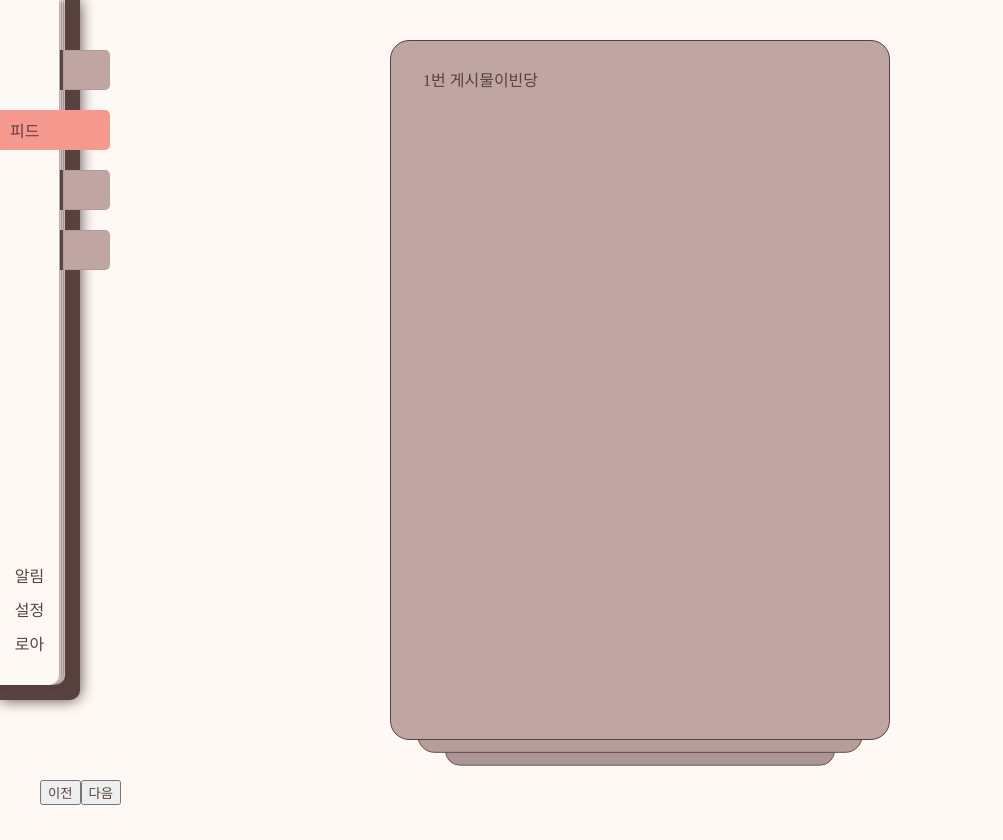
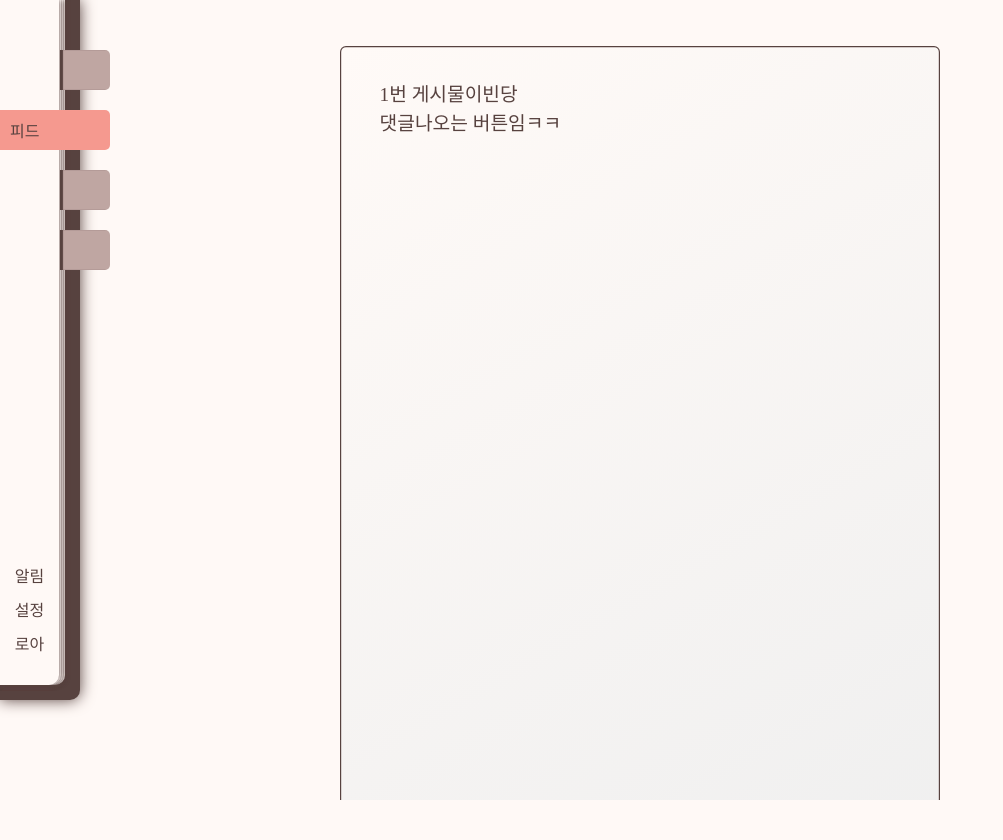
Before and after one commit to thingk0/Mybrary, a React (Create React App) app in the folder frontend/: page /feed in a window 1280 px wide. Shown: the whole page, without its empty margins (0-1003 px from the left). After the commit the page ends 800 px from the top, so only its background shows below. Built offline with nearby package versions, Linux system fonts and the light colour scheme; a web font is replaced by a local one.

Commit message:
FEAT: 피드페이지 효과 및 틀잡기
Change-Id: I5943187209eaf845773f6b48dd7c7fecdc6dc4ee

```diff
--- a/frontend/src/pages/FeedPage.js
+++ b/frontend/src/pages/FeedPage.js
@@ -1,4 +1,4 @@
-import React, { useState } from "react";
+import React, { useState, useEffect, useCallback } from "react";
 import Container from "../components/frame/Container";
 import styles from "./style/FeedPage.module.css";
 import s from "classnames";
@@ -6,18 +6,23 @@ import s from "classnames";
 export default function FeedPage() {
   const [activeIndex, setActiveIndex] = useState(1);
   const [list, setList] = useState([10, 9, 8, 7, 6, 5, 4, 3, 2, 1]);
+  const [comment, setComment] = useState(false);
 
-  //버튼은 추후에 스크롤이벤트로 바꿔야함
-  //이전버튼임
-  const handleNextClick = () => {
+  // 스로틀링을 위한 상태
+  const [isThrottled, setIsThrottled] = useState(false);
+
+  // useCallback 내에서 함수 정의
+  const handlePrevClick = useCallback(() => {
+    setComment(false);
     if (activeIndex > 1) {
       setActiveIndex(activeIndex - 1);
     }
-  };
+  }, [activeIndex]);
 
-  //다음버튼임
-  const handlePrevClick = () => {
+  // useCallback 내에서 함수 정의
+  const handleNextClick = useCallback(() => {
     setActiveIndex(activeIndex + 1);
+    setComment(false);
     if (activeIndex === list.length - 3 && list.length - 4 < activeIndex) {
       const newList = Array.from(
         { length: 10 },
@@ -25,13 +30,56 @@ export default function FeedPage() {
       ).reverse();
       setList([...newList, ...list]);
     }
+  }, [activeIndex, list]);
+
+  // useCallback으로 함수 래핑
+  const handleWheelThrottled = useCallback(
+    (event) => {
+      if (!isThrottled) {
+        if (event.deltaY < 0) {
+          handlePrevClick();
+        } else if (event.deltaY > 0) {
+          handleNextClick();
+        }
+        setIsThrottled(true);
+        setTimeout(() => setIsThrottled(false), 500); // 0.5초 동안 다음 이벤트 차단
+      }
+    },
+    [isThrottled, handlePrevClick, handleNextClick]
+  );
+
+  useEffect(() => {
+    window.addEventListener("wheel", handleWheelThrottled);
+    return () => {
+      window.removeEventListener("wheel", handleWheelThrottled);
     };
+  }, [activeIndex, list, handleWheelThrottled]); // 의존성 배열 업데이트
+
+  const openComment = () => {
+    setComment(true);
+  };
+
+  function FeedContent({ index, content }) {
+    return (
+      <div className={styles.cont}>
+        <div>{index}번 게시물이빈당</div>
+        <div onClick={() => openComment()}>댓글나오는 버튼임ㅋㅋ</div>
+      </div>
+    );
+  }
 
   return (
     <>
       <Container>
-        <div className={styles.StackCarousel_contents}>
-          {list.map((index) => (
+        <div className={styles.feedContainer}>
+          <div>
+            <div
+              className={s(
+                styles.StackCarousel_contents,
+                comment && styles.active
+              )}
+            >
+              {list.map((index, content) => (
                 <div
                   key={index}
                   className={s(
@@ -45,12 +93,20 @@ export default function FeedPage() {
                     activeIndex < index - 2 ? "" : null
                   )}
                 >
-              <div className={styles.cont}>{index}번 게시물이빈당</div>
+                  <FeedContent index={index} content={content} />
                 </div>
               ))}
             </div>
-        <button onClick={handleNextClick}>이전</button>
-        <button onClick={handlePrevClick}>다음</button>
+          </div>
+          <div
+            className={s(
+              styles.ll,
+              comment ? styles.commentContainer : styles.hide
+            )}
+          >
+            댓글공간ㅋㅋsdfadgdfgdfsdgdsgh
+          </div>
+        </div>
       </Container>
     </>
   );
--- a/frontend/src/pages/style/FeedPage.module.css
+++ b/frontend/src/pages/style/FeedPage.module.css
@@ -1,11 +1,70 @@
+:root {
+  --main1: #f5998f;
+  --main2: #57423f;
+  --main3: #bfa6a2;
+  --main4: #fff9f6;
+  --main5: #9b8683;
+  --main6: #f5998f;
+  --gomin1: #2f4858;
+  --gomin2: #455371;
+  --gomin3: #6a5b82;
+  --gomin4: #946087;
+  --gomin5: #ba667e;
+  --blur1: #fff9f680;
+  /* 1번이 모달컬러 */
+  --blur2: #ddccc380;
+  /* 책장뒷편 쓰는색 */
+  --deletecolor: linear-gradient(
+    135deg,
+    rgba(116, 91, 127, 1) 0%,
+    rgba(245, 153, 143, 1) 100%
+  );
+  --followcolor: linear-gradient(
+    135deg,
+    rgba(148, 96, 135, 1) 0%,
+    rgba(69, 83, 113, 1) 100%
+  );
+  --papercolor: linear-gradient(
+    150deg,
+    rgba(255, 250, 247, 1) 0%,
+    rgba(239, 239, 239, 1) 100%
+  );
+}
+
+.feedContainer {
+  display: flex;
+  justify-content: center;
+  overflow: hidden;
+  height: 95vh;
+  padding-top: 5vh;
+}
+.hide {
+  transform: translateX(-50%) scale(0);
+  filter: opacity(0);
+}
+.commentContainer {
+  transform: translateX(0%) scale(1);
+  filter: opacity(1);
+}
+.ll {
+  margin: 40px 0;
+  width: 600px;
+  transition: transform 0.8s, filter 0.8s;
+  height: 700px;
+  background-color: var(--main3);
+  z-index: -20;
+}
+
 .StackCarousel_contents {
-  margin: 40px auto;
+  margin: 40px 0 0;
   width: 500px;
   height: 700px;
   display: grid;
   grid-auto-columns: 1fr;
   grid-auto-rows: minmax(0, 1fr);
   align-items: end;
+  transition: 0.5s;
+  transform: translateX(60%) scale(1.2) translateY(30px);
 }
 .StackCarousel_content {
   grid-column: 1/2;
@@ -24,6 +83,11 @@
   min-height: 0.1rem;
   height: 100%;
 }
+.active {
+  transition: transform 0.5s;
+  transform: translateX(-10%);
+}
+
 .StackCarousel_third {
   opacity: 1;
 }
@@ -46,8 +110,8 @@
   filter: brightness(100%);
 }
 .cont {
-  background-color: var(--main3);
-  border-radius: 1.2rem;
+  background: var(--papercolor);
+  border-radius: 5px;
   padding: 1.6rem 2rem;
   position: relative;
   border: 0.1rem solid var(--main2);
```
Lines whose indentation alone changed are shown as unchanged.
